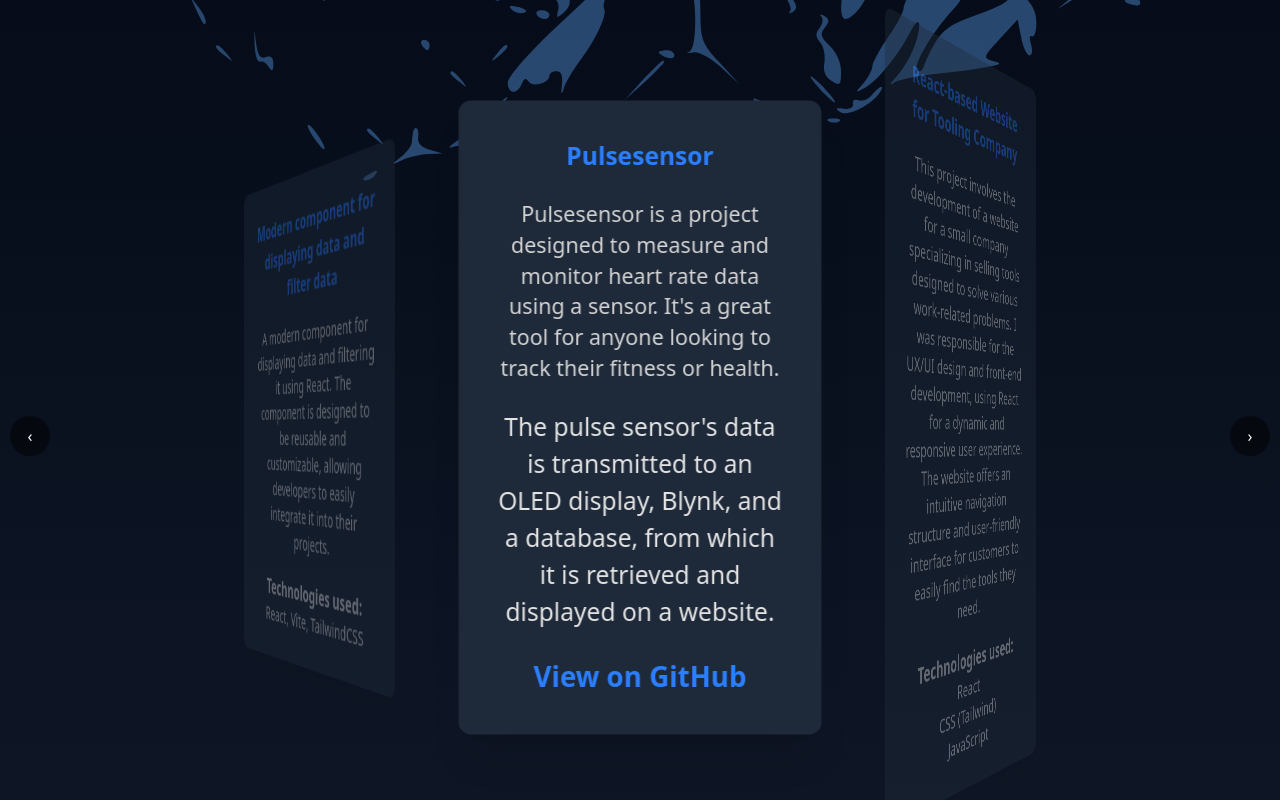
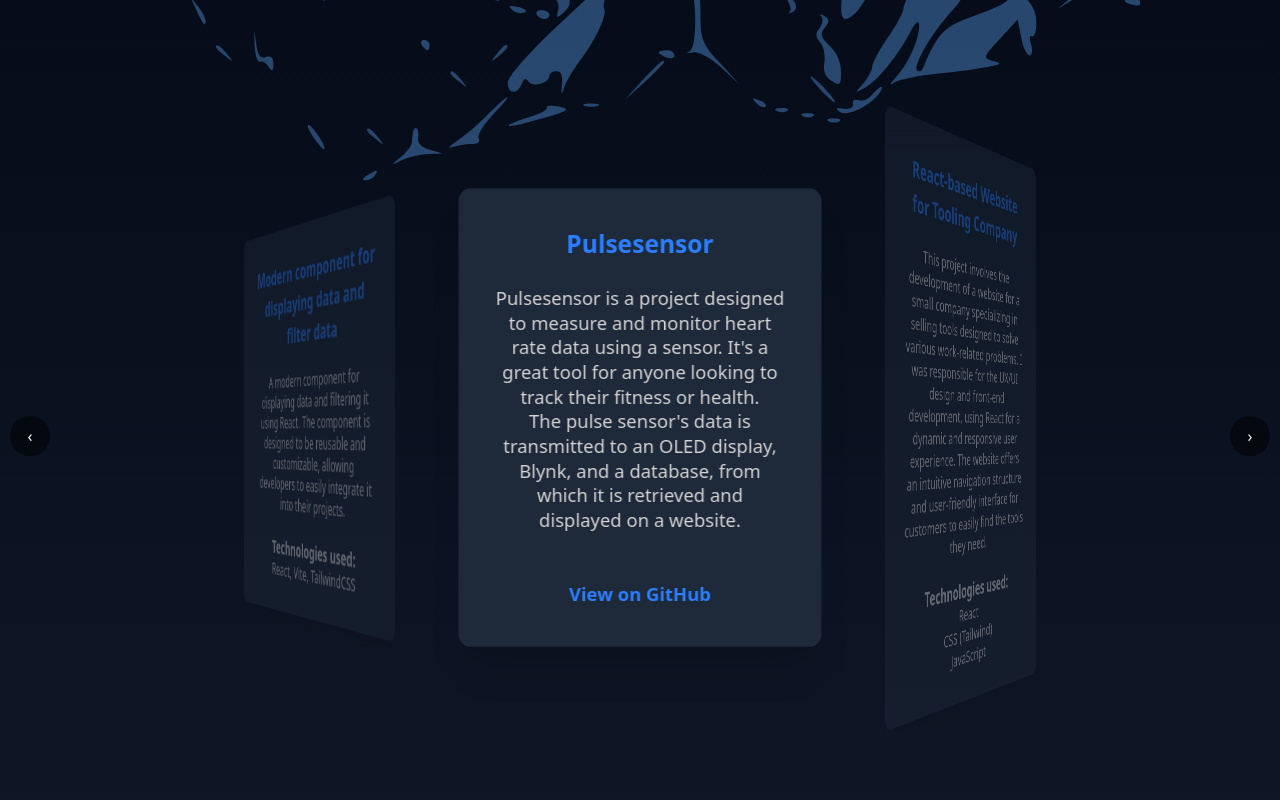
Before and after one commit to Lorzweq/Lorzweq.github.io, a React (Vite) app: page / in a window 1280 px wide. Shown: the part 2074-2874 px from the top of the page. Built offline with nearby package versions, Linux system fonts and the light colour scheme.

Commit message:
Font updates

```diff
--- a/src/components/Projects.jsx
+++ b/src/components/Projects.jsx
@@ -9,17 +9,15 @@ export function Projects() {
     // Pulsesensor Project
     <div className="bg-gray-800 p-6 rounded-lg shadow-xl w-full max-w-sm text-center mb-6">
       <h2 className="text-md font-bold text-blue-500 mb-4">Pulsesensor</h2>
-      <p className="text-sm text-neutral-300 mb-4">
-        Pulsesensor is a project designed to measure and monitor heart rate data using a sensor. It's a great tool for anyone looking to track their fitness or health.
-      </p>
-      <p>
+      <p className="text-xs text-neutral-300 mb-4">
+        Pulsesensor is a project designed to measure and monitor heart rate data using a sensor. It's a great tool for anyone looking to track their fitness or health.<br></br>
         The pulse sensor's data is transmitted to an OLED display, Blynk, and a database, from which it is retrieved and displayed on a website.
       </p>
       <a
         href="https://github.com/Lorzweq/PulseSensor"
         target="_blank"
         rel="noopener noreferrer"
-        className="text-blue-500 hover:text-blue-400 text-lg font-semibold mt-4 inline-block"
+        className="text-blue-500 hover:text-blue-400 text-xs font-semibold mt-4 inline-block"
       >
         View on GitHub
       </a>
@@ -30,12 +28,12 @@ export function Projects() {
       <h2 className="text-md font-semibold mb-4 text-blue-500">
         React-based Website for Tooling Company
       </h2>
-      <p className="text-sm">
+      <p className="text-xs">
         This project involves the development of a website for a small company specializing in selling tools designed to solve various work-related problems. I was responsible for the UX/UI design and front-end development, using React for a dynamic and responsive user experience. The website offers an intuitive navigation structure and user-friendly interface for customers to easily find the tools they need.
       </p>
       <div className="mt-4">
-        <h3 className="font-semibold">Technologies used:</h3>
-        <ul className="text-sm">
+        <h3 className="font-semibold text-sm">Technologies used:</h3>
+        <ul className="text-xs">
           <li>React</li>
           <li>CSS (Tailwind)</li>
           <li>JavaScript</li>
@@ -48,12 +46,12 @@ export function Projects() {
       <h2 className="text-md font-semibold mb-4 text-blue-500">
         WordPress Website Using Divi
       </h2>
-      <p className="text-sm">
+      <p className="text-xs">
         For this project, I built a WordPress website for a client using the Divi theme builder. Divi made it easy to create visually appealing layouts with drag-and-drop functionality, allowing the client to update and manage their site independently. I customized various elements, ensuring a professional, modern design tailored to the client's needs.
       </p>
       <div className="mt-4">
-        <h3 className="font-semibold">Technologies used:</h3>
-        <ul className="text-sm">
+        <h3 className="font-semibold text-sm">Technologies used:</h3>
+        <ul className="text-xs">
           <li>WordPress</li>
           <li>Divi Builder</li>
           <li>CSS (Custom Styling)</li>
@@ -66,12 +64,12 @@ export function Projects() {
       <h2 className="text-md font-semibold mb-4 text-blue-500">
         ClothShop - E-commerce Platform
       </h2>
-      <p className="text-sm">
+      <p className="text-xs">
         ClothShop is a modern e-commerce platform built with React and Vite. It allows users to browse products, add them to their cart, make purchases, and view their shopping history. The platform also includes admin and marketing dashboards for managing users and creating marketing posts.
       </p>
       <div className="mt-4">
-        <h3 className="font-semibold ">Technologies used:</h3>
-        <ul className="text-sm">
+        <h3 className="font-semibold text-sm">Technologies used:</h3>
+        <ul className="text-xs">
           <li>React, Vite, Tailwind CSS</li>
           <li>Supabase (database and authentication)</li>
           <li>Routing: React Router</li>
@@ -80,7 +78,7 @@ export function Projects() {
           href="https://github.com/Lorzweq/ClothShop"
           target="_blank"
           rel="noopener noreferrer"
-          className="text-blue-500 hover:text-blue-400 text-lg font-semibold mt-4 inline-block"
+          className="text-blue-500 hover:text-blue-400 text-xs font-semibold mt-4 inline-block"
         >
           View on GitHub
         </a>
@@ -92,12 +90,12 @@ export function Projects() {
       <h2 className="text-md font-semibold mb-4 text-blue-500">
       React Carousel Component
       </h2>
-      <p className="text-sm">
+      <p className="text-xs">
       A stylish and customizable 3D carousel component built with React. Supports any JSX elements (images, text) and includes smooth rotation and depth effects.
       </p>
       <div className="mt-4">
         <h3 className=" text-sm">Technologies used:</h3>
-        <ul className="text-sm">
+        <ul className="text-xs">
           <li>React, Vite, CSS</li>
           <li>JavaScript</li>
         </ul>
@@ -105,7 +103,7 @@ export function Projects() {
           href="https://github.com/Lorzweq/CarouselComponent"
           target="_blank"
           rel="noopener noreferrer"
-          className="text-blue-500 hover:text-blue-400 text-lg font-semibold mt-4 inline-block"
+          className="text-blue-500 hover:text-blue-400 text-xs font-semibold mt-4 inline-block"
         >
           View on GitHub
         </a>
@@ -149,13 +147,13 @@ export function Projects() {
      <h2 className="text-md font-semibold mb-4 text-blue-500">
      Modern component for displaying data and filter data
      </h2>
-     <p className="text-sm">
+     <p className="text-xs">
 
         A modern component for displaying data and filtering it using React. The component is designed to be reusable and customizable, allowing developers to easily integrate it into their projects.
      </p>
      <div className="mt-4">
-       <h3 className="font-semibold">Technologies used:</h3>
-       <ul className="text-sm">
+       <h3 className="font-semibold text-sm">Technologies used:</h3>
+       <ul className="text-xs">
          <li>React, Vite, TailwindCSS</li>
        </ul>
      </div>
```
